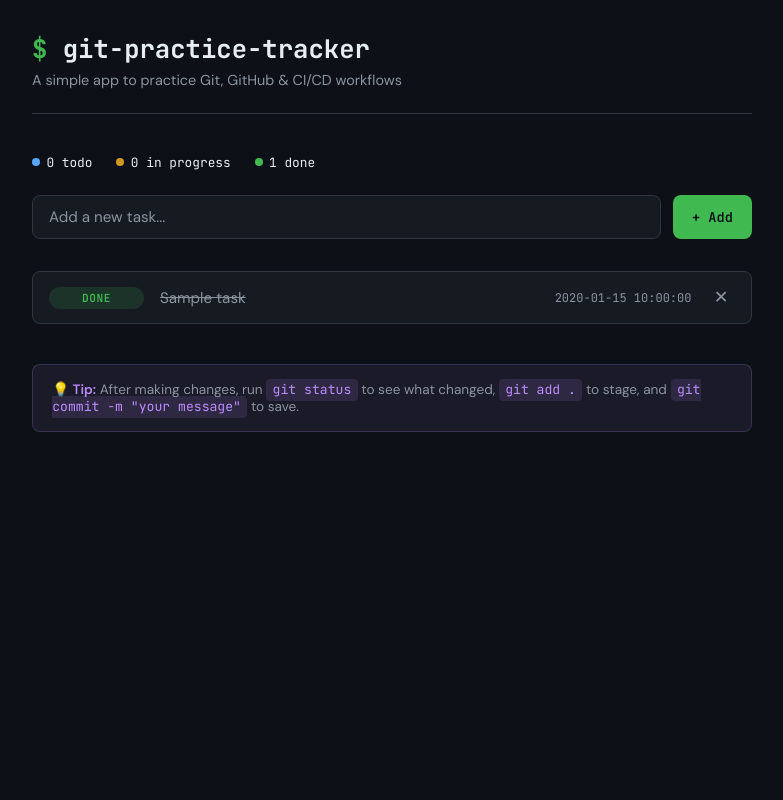
After one commit to Jeevitha-E8/Gitpracticeprjt, a Flask app: template templates/home.html in a window 1280 px wide. The commit adds this page. Shown: the whole page, without its empty margins (248-1031 px from the left). Run offline with Flask 3, Linux system fonts and the light colour scheme; the template is opened without the code that fills it: most values are stand-ins (such as "Sample title", 1, 10 or a date in 2020).

Commit message:
modified app.py

```diff
--- a/app.py
+++ b/app.py
@@ -12,6 +12,7 @@ tasks = [
     {"id": 1, "title": "Learn git init & clone", "status": "done", "created": "2026-03-14"},
     {"id": 2, "title": "Practice git add & commit", "status": "in-progress", "created": "2026-03-14"},
     {"id": 3, "title": "Learn branching & merging", "status": "todo", "created": "2026-03-14"},
+    {"id": 4, "title": "testing", "status": "added", "created": "2026-03-15"},
 ]
 next_id = 4
 
@@ -60,7 +61,7 @@ def delete_task(task_id):
 @app.route("/health")
 def health():
     """Health check endpoint for CI/CD pipeline."""
-    return jsonify({"status": "healthy", "version": "1.0.0", "tasks_count": len(tasks)})
+    return jsonify({"status": "healthy", "version": "1.0.1", "tasks_count": len(tasks)})
 
 
 @app.route("/api/tasks")
--- /dev/null
+++ b/templates/home.html
@@ -0,0 +1,341 @@
+<!doctype html>
+<html lang="en">
+  <head>
+    <meta charset="UTF-8" />
+    <meta name="viewport" content="width=device-width, initial-scale=1.0" />
+    <title>Git Practice Tracker change1</title>
+    <link
+      href="https://fonts.googleapis.com/css2?family=JetBrains+Mono:wght@400;600;700&family=DM+Sans:wght@400;500;600&display=swap"
+      rel="stylesheet"
+    />
+    <style>
+      :root {
+        --bg: #0d1117;
+        --surface: #161b22;
+        --border: #30363d;
+        --text: #e6edf3;
+        --text-dim: #8b949e;
+        --green: #3fb950;
+        --yellow: #d29922;
+        --blue: #58a6ff;
+        --red: #f85149;
+        --purple: #bc8cff;
+      }
+
+      * {
+        margin: 0;
+        padding: 0;
+        box-sizing: border-box;
+      }
+
+      body {
+        font-family: "DM Sans", sans-serif;
+        background: var(--bg);
+        color: var(--text);
+        min-height: 100vh;
+        padding: 2rem;
+      }
+
+      .container {
+        max-width: 720px;
+        margin: 0 auto;
+      }
+
+      header {
+        margin-bottom: 2.5rem;
+        border-bottom: 1px solid var(--border);
+        padding-bottom: 1.5rem;
+      }
+
+      h1 {
+        font-family: "JetBrains Mono", monospace;
+        font-size: 1.6rem;
+        font-weight: 700;
+        margin-bottom: 0.3rem;
+      }
+
+      h1 span {
+        color: var(--green);
+      }
+
+      .subtitle {
+        color: var(--text-dim);
+        font-size: 0.9rem;
+      }
+
+      /* Add Task Form */
+      .add-form {
+        display: flex;
+        gap: 0.75rem;
+        margin-bottom: 2rem;
+      }
+
+      .add-form input {
+        flex: 1;
+        background: var(--surface);
+        border: 1px solid var(--border);
+        color: var(--text);
+        padding: 0.7rem 1rem;
+        border-radius: 8px;
+        font-family: "DM Sans", sans-serif;
+        font-size: 0.95rem;
+        outline: none;
+        transition: border-color 0.2s;
+      }
+
+      .add-form input:focus {
+        border-color: var(--blue);
+      }
+
+      .add-form input::placeholder {
+        color: var(--text-dim);
+      }
+
+      .btn {
+        background: var(--green);
+        color: var(--bg);
+        border: none;
+        padding: 0.7rem 1.2rem;
+        border-radius: 8px;
+        font-family: "JetBrains Mono", monospace;
+        font-weight: 600;
+        font-size: 0.85rem;
+        cursor: pointer;
+        transition: opacity 0.2s;
+        white-space: nowrap;
+      }
+
+      .btn:hover {
+        opacity: 0.85;
+      }
+
+      /* Task List */
+      .task-list {
+        display: flex;
+        flex-direction: column;
+        gap: 0.5rem;
+      }
+
+      .task {
+        display: flex;
+        align-items: center;
+        gap: 1rem;
+        background: var(--surface);
+        border: 1px solid var(--border);
+        border-radius: 8px;
+        padding: 0.85rem 1rem;
+        transition: border-color 0.2s;
+      }
+
+      .task:hover {
+        border-color: var(--text-dim);
+      }
+
+      .badge {
+        font-family: "JetBrains Mono", monospace;
+        font-size: 0.7rem;
+        font-weight: 600;
+        padding: 0.25rem 0.6rem;
+        border-radius: 20px;
+        text-transform: uppercase;
+        letter-spacing: 0.5px;
+        cursor: pointer;
+        border: none;
+        transition: transform 0.15s;
+        min-width: 95px;
+        text-align: center;
+      }
+
+      .badge:hover {
+        transform: scale(1.05);
+      }
+
+      .badge.todo {
+        background: rgba(88, 166, 255, 0.15);
+        color: var(--blue);
+      }
+      .badge.in-progress {
+        background: rgba(210, 153, 34, 0.15);
+        color: var(--yellow);
+      }
+      .badge.done {
+        background: rgba(63, 185, 80, 0.15);
+        color: var(--green);
+      }
+
+      .task-title {
+        flex: 1;
+        font-size: 0.95rem;
+      }
+
+      .task-title.is-done {
+        text-decoration: line-through;
+        color: var(--text-dim);
+      }
+
+      .task-date {
+        font-family: "JetBrains Mono", monospace;
+        font-size: 0.75rem;
+        color: var(--text-dim);
+      }
+
+      .delete-btn {
+        background: none;
+        border: none;
+        color: var(--text-dim);
+        cursor: pointer;
+        font-size: 1.1rem;
+        padding: 0.2rem 0.4rem;
+        border-radius: 4px;
+        transition: all 0.2s;
+        line-height: 1;
+      }
+
+      .delete-btn:hover {
+        color: var(--red);
+        background: rgba(248, 81, 73, 0.1);
+      }
+
+      /* Stats Bar */
+      .stats {
+        display: flex;
+        gap: 1.5rem;
+        margin-bottom: 1.5rem;
+        font-family: "JetBrains Mono", monospace;
+        font-size: 0.8rem;
+      }
+
+      .stat {
+        display: flex;
+        align-items: center;
+        gap: 0.4rem;
+      }
+      .dot {
+        width: 8px;
+        height: 8px;
+        border-radius: 50%;
+        display: inline-block;
+      }
+      .dot.todo-dot {
+        background: var(--blue);
+      }
+      .dot.prog-dot {
+        background: var(--yellow);
+      }
+      .dot.done-dot {
+        background: var(--green);
+      }
+
+      .empty-state {
+        text-align: center;
+        padding: 3rem;
+        color: var(--text-dim);
+        font-family: "JetBrains Mono", monospace;
+      }
+
+      /* Git tip banner */
+      .git-tip {
+        margin-top: 2.5rem;
+        padding: 1rem 1.2rem;
+        background: rgba(188, 140, 255, 0.08);
+        border: 1px solid rgba(188, 140, 255, 0.2);
+        border-radius: 8px;
+        font-size: 0.85rem;
+        color: var(--text-dim);
+      }
+
+      .git-tip code {
+        font-family: "JetBrains Mono", monospace;
+        background: rgba(188, 140, 255, 0.12);
+        padding: 0.15rem 0.4rem;
+        border-radius: 4px;
+        color: var(--purple);
+        font-size: 0.82rem;
+      }
+
+      .git-tip strong {
+        color: var(--purple);
+      }
+    </style>
+  </head>
+  <body>
+    <div class="container">
+      <header>
+        <h1><span>$</span> git-practice-tracker</h1>
+        <p class="subtitle">
+          A simple app to practice Git, GitHub & CI/CD workflows
+        </p>
+      </header>
+
+      <!-- Stats -->
+      <div class="stats">
+        <div class="stat">
+          <span class="dot todo-dot"></span>
+          {{ tasks | selectattr('status', 'equalto', 'todo') | list | length }}
+          todo
+        </div>
+        <div class="stat">
+          <span class="dot prog-dot"></span>
+          {{ tasks | selectattr('status', 'equalto', 'in-progress') | list |
+          length }} in progress
+        </div>
+        <div class="stat">
+          <span class="dot done-dot"></span>
+          {{ tasks | selectattr('status', 'equalto', 'done') | list | length }}
+          done
+        </div>
+      </div>
+
+      <!-- Add Task -->
+      <form class="add-form" action="/add" method="POST">
+        <input
+          type="text"
+          name="title"
+          placeholder="Add a new task..."
+          required
+          autocomplete="off"
+        />
+        <button type="submit" class="btn">+ Add</button>
+      </form>
+
+      <!-- Task List -->
+      <div class="task-list">
+        {% for task in tasks %}
+        <div class="task">
+          <form
+            action="/update/{{ task.id }}"
+            method="POST"
+            style="display: inline"
+          >
+            <button type="submit" class="badge {{ task.status }}">
+              {{ task.status }}
+            </button>
+          </form>
+          <span
+            class="task-title {% if task.status == 'done' %}is-done{% endif %}"
+          >
+            {{ task.title }}
+          </span>
+          <span class="task-date">{{ task.created }}</span>
+          <form
+            action="/delete/{{ task.id }}"
+            method="POST"
+            style="display: inline"
+          >
+            <button type="submit" class="delete-btn" title="Delete">✕</button>
+          </form>
+        </div>
+        {% endfor %} {% if not tasks %}
+        <div class="empty-state">No tasks yet. Add one above!</div>
+        {% endif %}
+      </div>
+
+      <!-- Git Tip -->
+      <div class="git-tip">
+        <strong>💡 Tip:</strong> After making changes, run
+        <code>git status</code> to see what changed, <code>git add .</code> to
+        stage, and <code>git commit -m "your message"</code> to save.
+      </div>
+    </div>
+  </body>
+</html>
```
Also changed, not shown: templates/index.html (+119 -48 lines).
